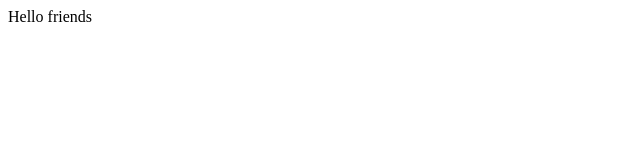
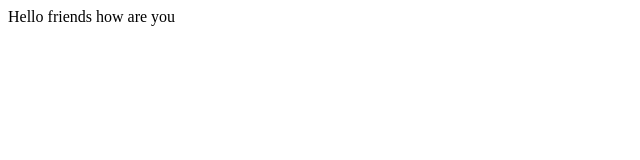
Before and after one commit to Saqib-ali123/demo, a plain HTML site: page index.html in a window 1280 px wide. Shown: the full height of the page, 0-640 px from the left. Drawn offline with Linux system fonts and the light colour scheme.

Commit message:
Add new lines

```diff
--- a/index.html
+++ b/index.html
@@ -1 +1 @@
-<p>Hello friends</p>
+<p>Hello friends how are you</p>
```
